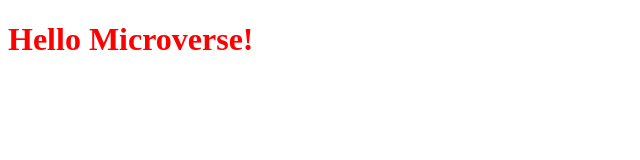
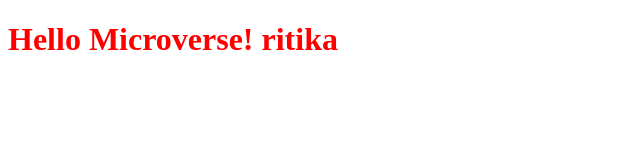
Before and after one commit to ritikarawat220/Hellomicroversee, a website: page index.html in a window 1280 px wide. Shown: the whole page, without its empty margins (0-640 px from the left). Drawn offline with Linux system fonts and the light colour scheme.

Commit message:
changed requires

```diff
--- a/index.html
+++ b/index.html
@@ -8,6 +8,6 @@
     <link rel="stylesheet" href="style.css">
 </head>
 <body>
-    <h1>Hello Microverse!</h1>
+    <h1>Hello Microverse! ritika</h1>
 </body>
 </html>
```
Also changed, not shown: README.md.
